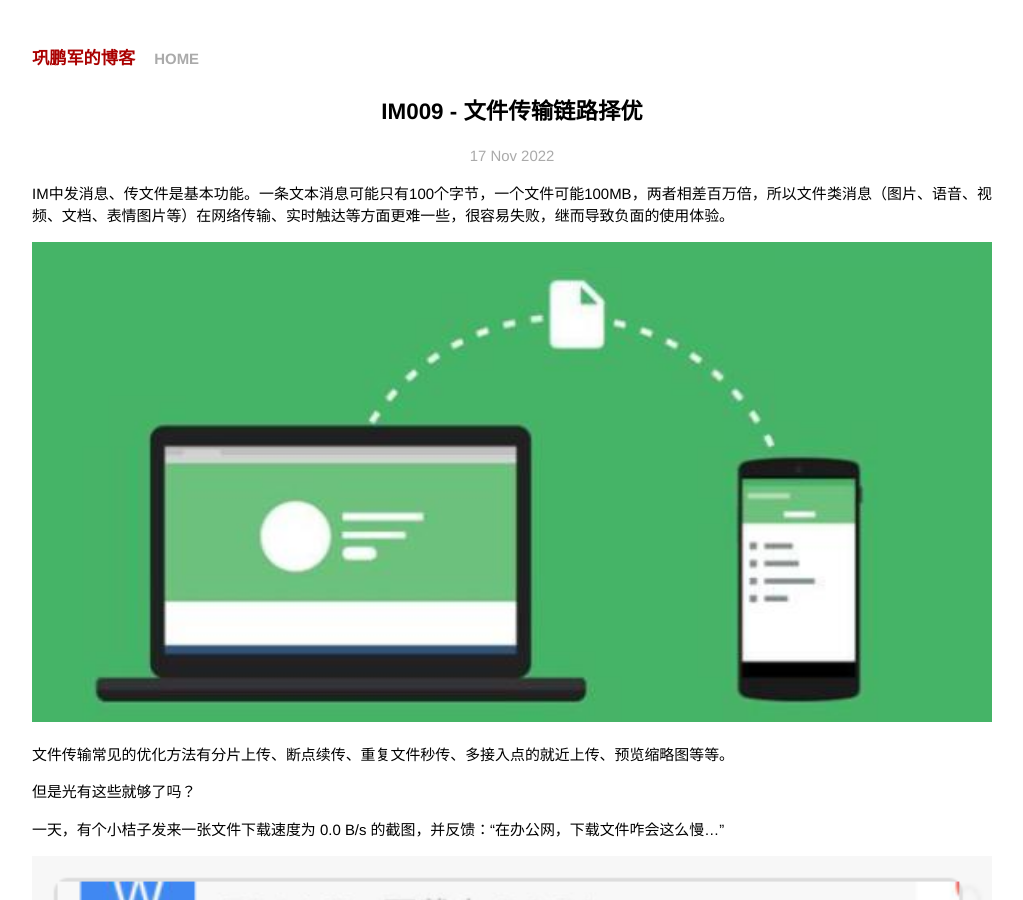
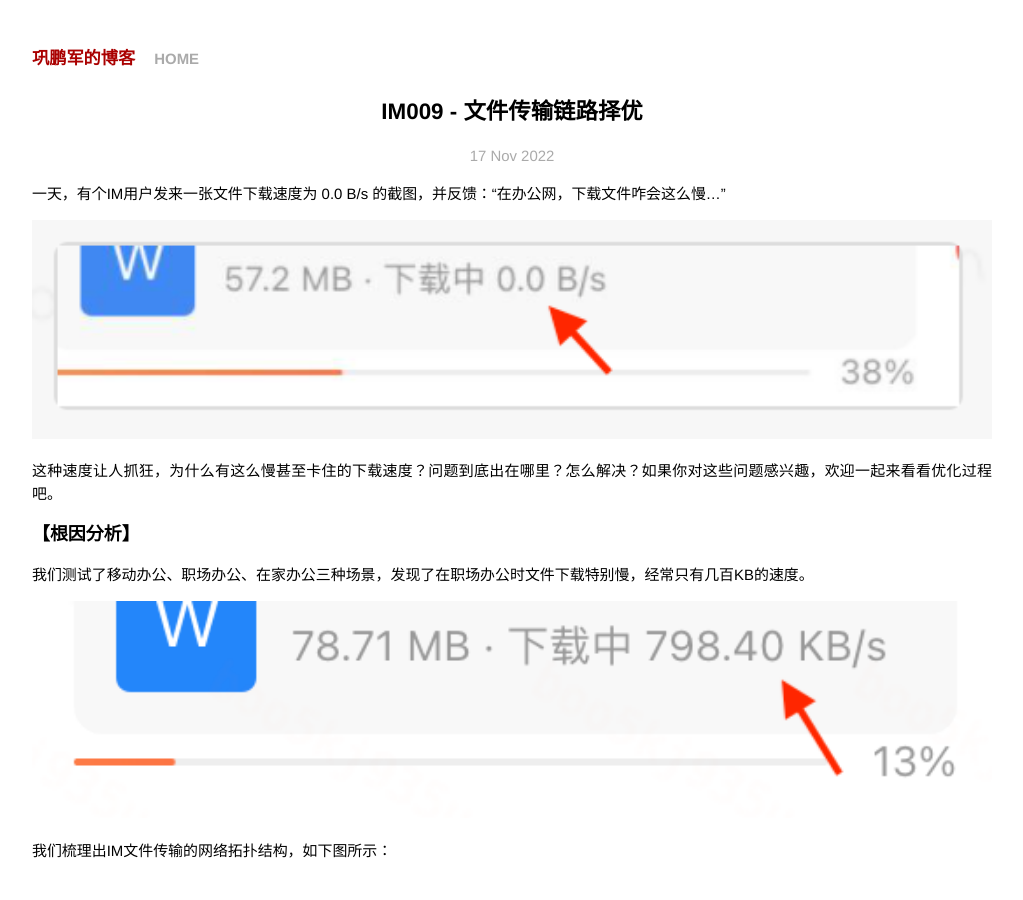
Before and after one commit to gongpengjun/gongpengjun.github.io, a Jekyll site: the page built from _posts/2022-11-17-im009-boost-file-transfer-speed.md, in a window 1280 px wide and 900 px high. Shown: the whole window, without its empty margins (128-1151 px from the left). Built offline with Jekyll 4.4.1, drawn with Linux system fonts in a browser that asks for light colours.

Commit message:
删除多余的描述

```diff
--- a/_posts/2022-11-17-im009-boost-file-transfer-speed.md
+++ b/_posts/2022-11-17-im009-boost-file-transfer-speed.md
@@ -6,15 +6,7 @@ date: 2022-11-17 09:00:00
 categories: IM
 ---
 
-IM中发消息、传文件是基本功能。一条文本消息可能只有100个字节，一个文件可能100MB，两者相差百万倍，所以文件类消息（图片、语音、视频、文档、表情图片等）在网络传输、实时触达等方面更难一些，很容易失败，继而导致负面的使用体验。
-
-<img src="https://gongpengjun.com/imgs/im707/file_perf/file_transfer.jpg" width="100%" alt="file transfer">
-
-文件传输常见的优化方法有分片上传、断点续传、重复文件秒传、多接入点的就近上传、预览缩略图等等。
-
-但是光有这些就够了吗？
-
-一天，有个小桔子发来一张文件下载速度为 0.0 B/s 的截图，并反馈：“在办公网，下载文件咋会这么慢...”
+一天，有个IM用户发来一张文件下载速度为 0.0 B/s 的截图，并反馈：“在办公网，下载文件咋会这么慢...”
 
 <img src="https://gongpengjun.com/imgs/im707/file_perf/speed_zero.png" width="100%" alt="speed zero">
 
```
